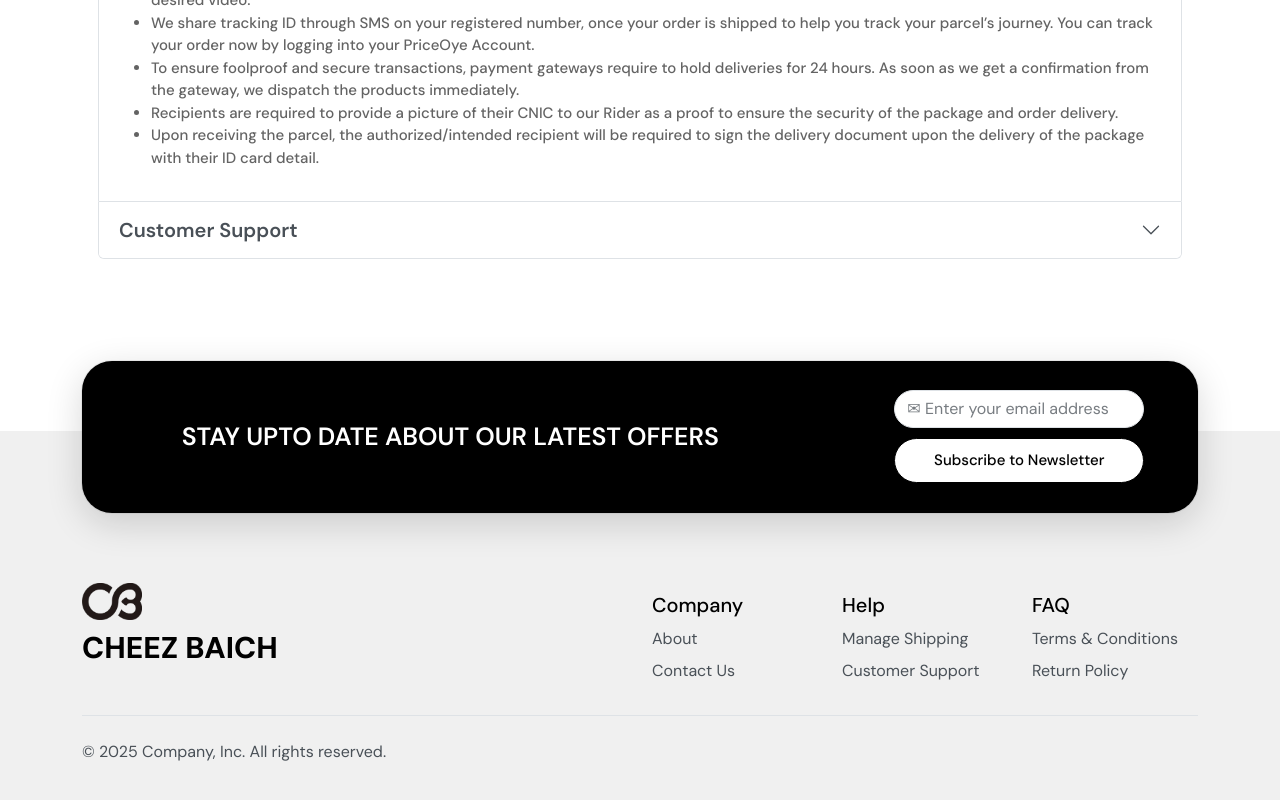
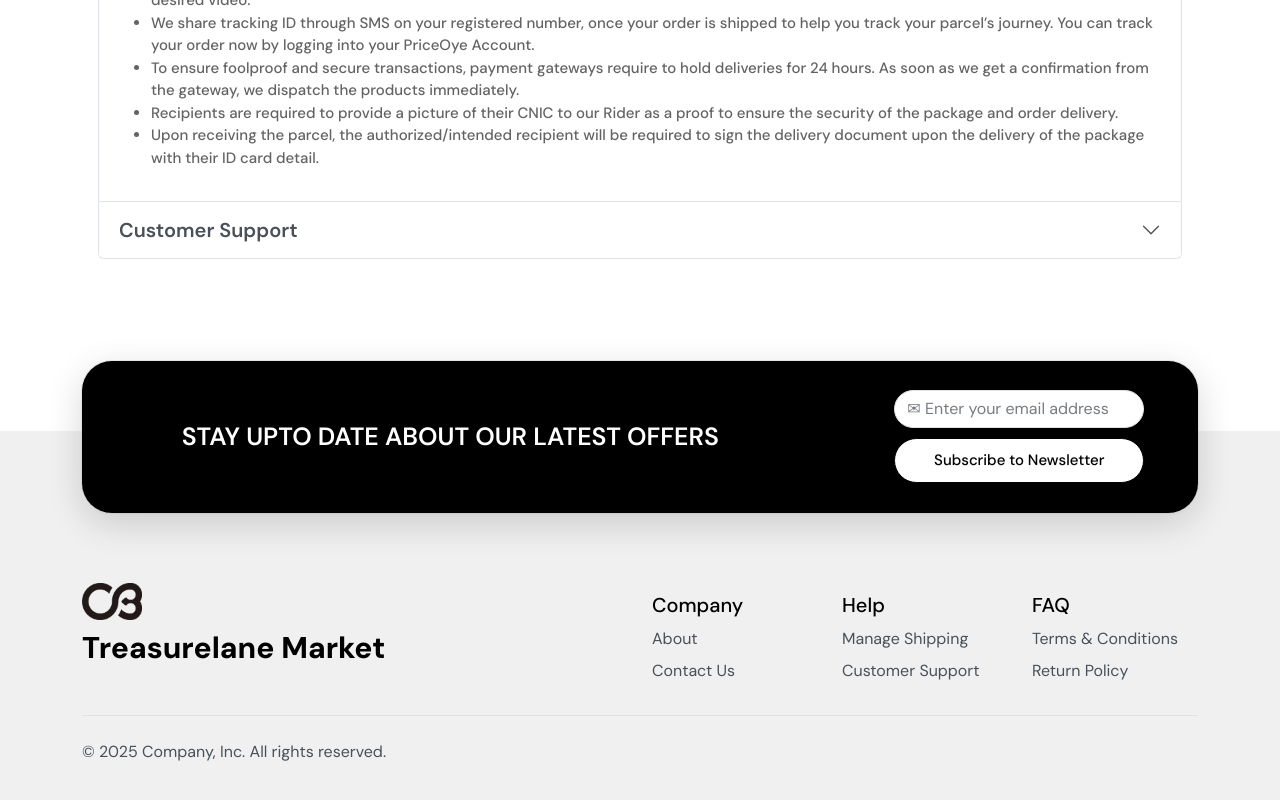
Before and after one commit to abdullahzia1/frontend, a React (Create React App) app: page /Help in a window 1280 px wide. Shown: the part 605-1405 px from the top of the page. Built offline with nearby package versions, Linux system fonts and the light colour scheme.

Commit message:
deploy to ec2

```diff
--- a/public/index.html
+++ b/public/index.html
@@ -13,7 +13,7 @@
       href="https://fonts.googleapis.com/css2?family=DM+Sans:ital,opsz,wght@0,9..40,100..1000;1,9..40,100..1000&display=swap"
       rel="stylesheet"
     />
-    <title>Cheez Baich</title>
+    <title>Treasure-lane Market</title>
   </head>
   <body>
     <noscript>You need to enable JavaScript to run this app.</noscript>
--- a/src/components/Footer.jsx
+++ b/src/components/Footer.jsx
@@ -120,7 +120,7 @@ const Footer = () => {
           {/* Logo */}
           <Col lg={6} md={6} sm={3} xs={6}>
             <Link to="/" style={{ textDecoration: "none" }}>
-              <img src={logo} alt="CheezBaich" style={{ width: "60px" }} />
+              <img src={logo} alt="treasurelane-market" style={{ width: "60px" }} />
               <h1
                 style={{
                   fontSize: "30px",
@@ -129,7 +129,7 @@ const Footer = () => {
                   margin: "10px 0px",
                 }}
               >
-                CHEEZ BAICH
+                Treasurelane Market
               </h1>
             </Link>
           </Col>
--- a/src/components/Header.jsx
+++ b/src/components/Header.jsx
@@ -42,8 +42,8 @@ const Header = () => {
           {/* Brand/logo with link to home */}
           <LinkContainer to='/' style={{  }}>
             <Navbar.Brand  >
-              <img src={logo} alt='CheezBaich' style={{ width: '60px' }}/>
-              {/* <p style={{ fontSize: "13px", fontWeight: '800'}}>CHEEZ BAICH</p>  */}
+              <img src={logo} alt='treasurelane-market' style={{ width: '60px' }}/>
+              {/* <p style={{ fontSize: "13px", fontWeight: '800'}}>Treasurelane Market</p>  */}
             </Navbar.Brand>
           </LinkContainer>
 
--- a/src/components/Meta.jsx
+++ b/src/components/Meta.jsx
@@ -11,7 +11,7 @@ const Meta = ({ title, description, keywords }) => {
 };
 
 Meta.defaultProps = {
-  title: 'Welcome To Cheez Baich',
+  title: 'Treasurelane Market',
   description: 'We sell the best products for cheap',
   keywords: 'electronics, buy electronics, cheap electroincs',
 };
--- a/src/screens/AboutScreen.jsx
+++ b/src/screens/AboutScreen.jsx
@@ -36,9 +36,9 @@ const AboutScreen = () => {
                     color: "#0000009c",
                   }}
                 >
-                  Welcome to <strong>Cheez Baich</strong> , your ultimate
+                  Welcome to <strong>Treasurelane Market</strong> , your ultimate
                   destination for affordable electronics online. At{" "}
-                  <strong>Cheez Baich</strong> , we believe that everyone
+                  <strong>Treasurelane Market</strong> , we believe that everyone
                   deserves access to high-quality electronics without breaking
                   the bank. That's why we've curated a wide range of gadgets,
                   devices, and accessories at prices that won't leave a dent in
@@ -46,7 +46,7 @@ const AboutScreen = () => {
                   customer satisfaction, we strive to bring you the latest and
                   greatest electronic products from leading brands. Whether
                   you're in need of a new smartphone, laptop, gaming console, or
-                  any other electronic gadget, <strong>Cheez Baich</strong> has
+                  any other electronic gadget, <strong>Treasurelane Market</strong> has
                   got you covered. Our mission is simple: to provide our
                   customers with a seamless shopping experience, unbeatable
                   prices, and top-notch customer service. We're constantly
@@ -54,7 +54,7 @@ const AboutScreen = () => {
                   market, so you can shop with confidence knowing that you're
                   getting the best value for your money. So why wait? Explore
                   our collection of electronics today and discover why{" "}
-                  <strong>Cheez Baich</strong> is the go-to destination for
+                  <strong>Treasurelane Market</strong> is the go-to destination for
                   affordable tech essentials. Happy shopping!
                 </p>
               </Accordion.Body>
@@ -78,7 +78,7 @@ const AboutScreen = () => {
                   }}
                 >
                     <ul>
-                        <li><strong>Email:</strong>  CheezBaich@shop.com</li>
+                        <li><strong>Email:</strong>  treasurelane-market@shop.com</li>
                         <li><strong>Contact Number:</strong>  03333300300</li>
                     </ul>
 
--- a/src/screens/HelpScreen.jsx
+++ b/src/screens/HelpScreen.jsx
@@ -119,7 +119,7 @@ const HelpScreen = () => {
                   <ul>
                     <li>
                       {" "}
-                      At Cheez Baich, we take pride in providing exceptional
+                      At Treasurelane Market, we take pride in providing exceptional
                       customer care to ensure your shopping experience is smooth
                       and satisfying. Our dedicated customer care team is here
                       to assist you with any questions, concerns, or issues you
@@ -141,7 +141,7 @@ const HelpScreen = () => {
                     <li>
                       Your satisfaction is our priority, and we're committed to
                       going above and beyond to ensure you have a positive
-                      shopping experience with Cheez Baich. So don't hesitate to
+                      shopping experience with Treasurelane Market. So don't hesitate to
                       reach out to our customer care team whenever you need
                       assistance—we're here to help!
                     </li>
```
